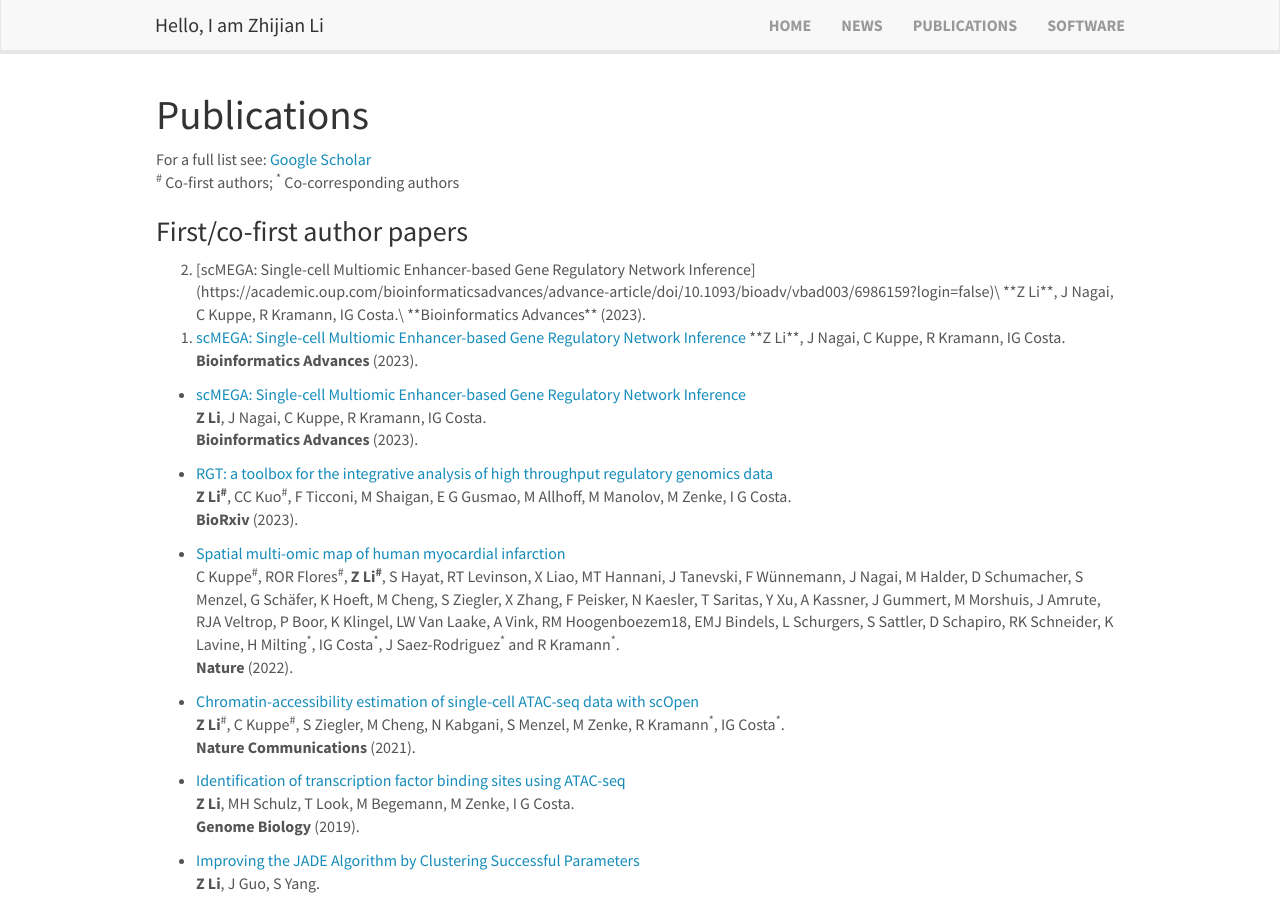
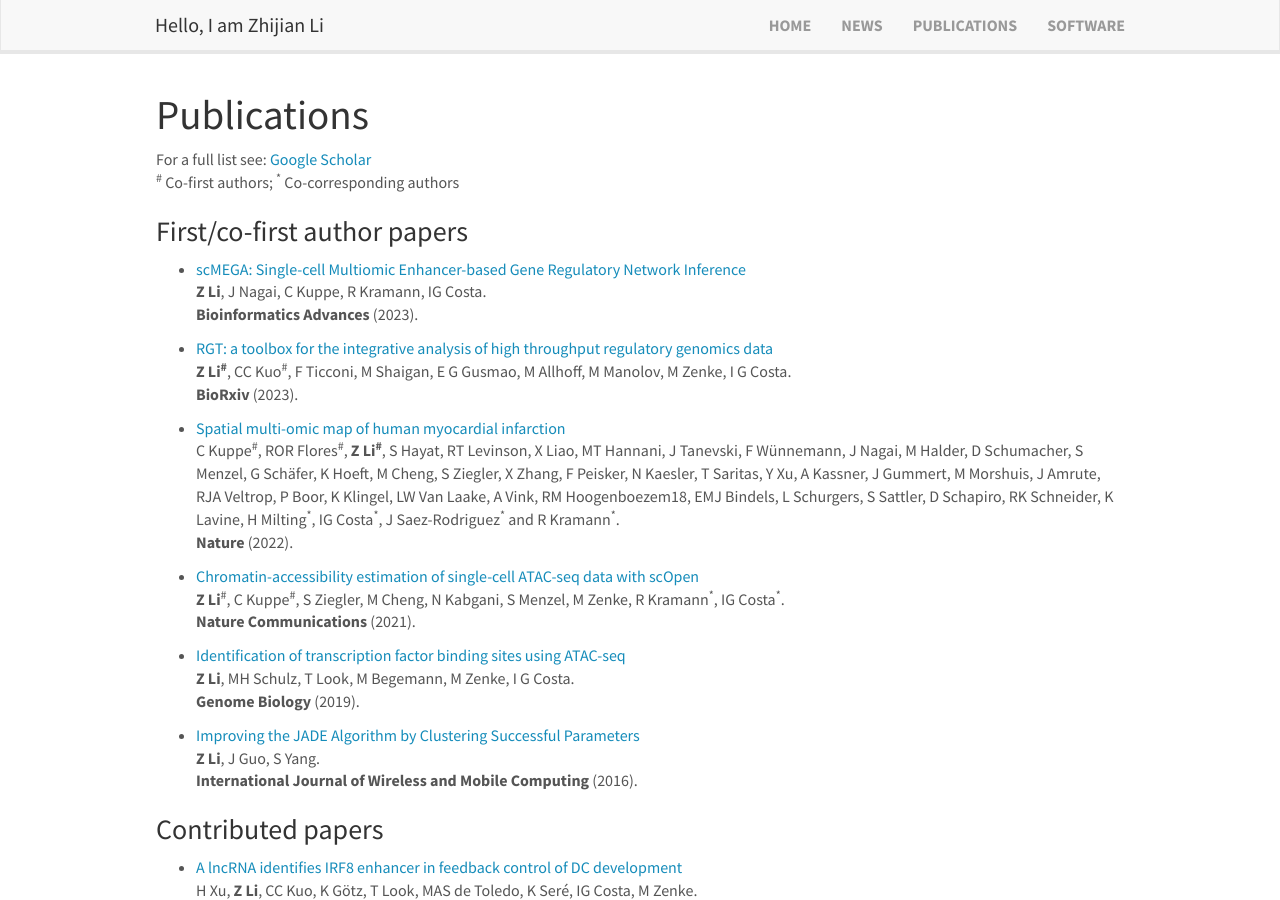
Before and after one commit to lzj1769/lzj1769.github.io, a Jekyll site: the page built from _pages/publications.md, in a window 1280 px wide and 900 px high. Built offline with Jekyll 4.4.1, drawn with Linux system fonts in a browser that asks for light colours; nearby versions of some CDN libraries.

```diff
--- a/_pages/publications.md
+++ b/_pages/publications.md
@@ -11,18 +11,6 @@ For a full list see: [Google Scholar](https://scholar.google.de/citations?user=x
 <sup>\#</sup> Co-first authors; <sup>\*</sup> Co-corresponding authors
 
 ### First/co-first author papers
-
-<ol reversed>
-<li>[scMEGA: Single-cell Multiomic Enhancer-based Gene Regulatory Network Inference](https://academic.oup.com/bioinformaticsadvances/advance-article/doi/10.1093/bioadv/vbad003/6986159?login=false)\
-**Z Li**, J Nagai, C Kuppe, R Kramann, IG Costa.\
-**Bioinformatics Advances** (2023).</li>
-
-<li>
-<a href="https://academic.oup.com/bioinformaticsadvances/advance-article/doi/10.1093/bioadv/vbad003/6986159?login=false">scMEGA: Single-cell Multiomic Enhancer-based Gene Regulatory Network Inference</a>
-**Z Li**, J Nagai, C Kuppe, R Kramann, IG Costa. <br>
-<b>Bioinformatics Advances </b> (2023).
-</li>
-</ol>
 
 * [scMEGA: Single-cell Multiomic Enhancer-based Gene Regulatory Network Inference](https://academic.oup.com/bioinformaticsadvances/advance-article/doi/10.1093/bioadv/vbad003/6986159?login=false)\
 **Z Li**, J Nagai, C Kuppe, R Kramann, IG Costa.\
```
